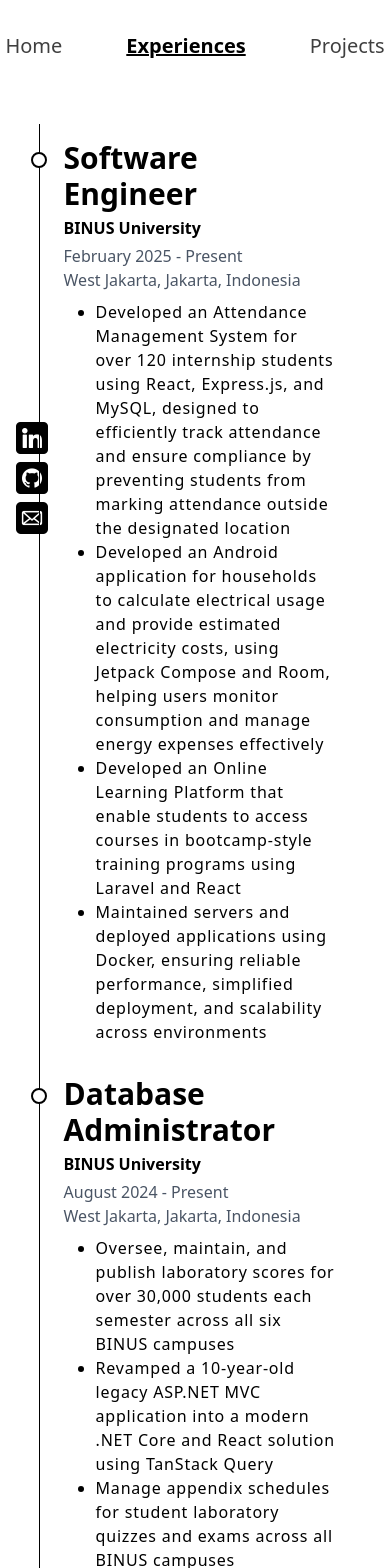
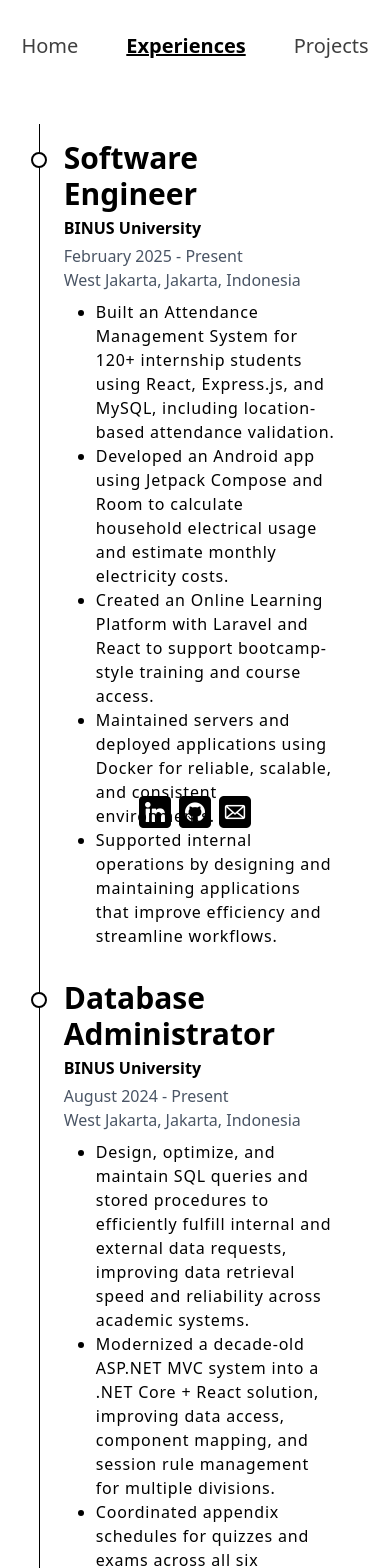
Before and after one commit to AdrianYuu/adrianyu.my.id, a React (Vite) app: page /experiences in a window 390 px wide. Shown: the top 1568 px of the page. Built offline with nearby package versions, Linux system fonts and the light colour scheme.

Commit message:
feat: added responsiveness when in mobile

```diff
--- a/src/components/common/floating-social-media.tsx
+++ b/src/components/common/floating-social-media.tsx
@@ -4,15 +4,22 @@
 
 const FloatingSocialMedia = () => {
     return (
-        <div className={"fixed top-1/2 left-4 flex flex-col gap-2"}>
-            <a href="https://www.linkedin.com/in/adrian-yu1/" target={"_blank"}>
-                <img src={Linkedin} alt={"Linkedin"} className={"w-8 h-8 cursor-pointer"}/>
+        <div
+            className="
+                fixed
+                bottom-4 left-1/2 -translate-x-1/2
+                lg:top-1/2 lg:bottom-auto lg:left-4 lg:-translate-x-0 lg:-translate-y-1/2
+                flex lg:flex-col gap-2
+            "
+        >
+            <a href="https://www.linkedin.com/in/adrian-yu1/" target="_blank">
+                <img src={Linkedin} alt="Linkedin" className="w-8 h-8 cursor-pointer"/>
             </a>
-            <a href="https://github.com/AdrianYuu" target={"_blank"}>
-                <img src={Github} alt={"Github"} className={"w-8 h-8 cursor-pointer"}/>
+            <a href="https://github.com/AdrianYuu" target="_blank">
+                <img src={Github} alt="Github" className="w-8 h-8 cursor-pointer"/>
             </a>
-            <a href="mailto:adrian.yu001@gmail.com" target={"_blank"}>
-                <img src={Email} alt={"Email"} className={"w-8 h-8 cursor-pointer"}/>
+            <a href="mailto:adrian.yu001@gmail.com" target="_blank">
+                <img src={Email} alt="Email" className="w-8 h-8 cursor-pointer"/>
             </a>
         </div>
     );
--- a/src/components/common/navigation-bar.tsx
+++ b/src/components/common/navigation-bar.tsx
@@ -5,7 +5,7 @@
     const {pathname} = useLocation();
 
     return (
-        <div className={"flex gap-16 justify-center p-8 sticky top-0 z-50 bg-white"}>
+        <div className={"flex gap-12 justify-center p-8 sticky top-0 z-50 bg-white"}>
             {ROUTES.map((route, index) => (
                 <NavLink
                     key={index}
--- a/src/components/experiences/experience-card.tsx
+++ b/src/components/experiences/experience-card.tsx
@@ -7,7 +7,7 @@
 const ExperienceCard = ({experience}: Props) => {
     return (
         <div className={"flex gap-2 relative"}>
-            <div className={"absolute left-[-8.4px] top-[28px] bg-white border-2 border-black rounded-xl w-4 h-4"}/>
+            <div className={"absolute left-[-9px] top-[28px] bg-white border-2 border-black rounded-xl w-4 h-4"}/>
             <div className={"flex flex-col gap-2 rounded-xl p-4 ps-6"}>
                 <div className={"flex flex-col gap-1"}>
                     <p className={"text-3xl font-bold"}>{experience.title}</p>
--- a/src/components/projects/project-card-technologies.tsx
+++ b/src/components/projects/project-card-technologies.tsx
@@ -6,7 +6,7 @@
 
 const ProjectCardTechnologies = ({technologies}: Props) => {
     return (
-        <div className={"flex gap-2"}>
+        <div className={"flex gap-2 flex-wrap"}>
             {technologies.map((technology, index) => (
                 <TechnologyBadge key={index} name={technology}/>
             ))}
--- a/src/constants/experiences.ts
+++ b/src/constants/experiences.ts
@@ -15,10 +15,11 @@
         start: "February 2025",
         end: "Present",
         descriptions: [
-            "Developed an Attendance Management System for over 120 internship students using React, Express.js, and MySQL, designed to efficiently track attendance and ensure compliance by preventing students from marking attendance outside the designated location",
-            "Developed an Android application for households to calculate electrical usage and provide estimated electricity costs, using Jetpack Compose and Room, helping users monitor consumption and manage energy expenses effectively",
-            "Developed an Online Learning Platform that enable students to access courses in bootcamp-style training programs using Laravel and React",
-            "Maintained servers and deployed applications using Docker, ensuring reliable performance, simplified deployment, and scalability across environments"
+            "Built an Attendance Management System for 120+ internship students using React, Express.js, and MySQL, including location-based attendance validation.",
+            "Developed an Android app using Jetpack Compose and Room to calculate household electrical usage and estimate monthly electricity costs.",
+            "Created an Online Learning Platform with Laravel and React to support bootcamp-style training and course access.",
+            "Maintained servers and deployed applications using Docker for reliable, scalable, and consistent environments.",
+            "Supported internal operations by designing and maintaining applications that improve efficiency and streamline workflows."
         ]
     },
     {
@@ -28,14 +29,11 @@
         start: "August 2024",
         end: "Present",
         descriptions: [
-            "Oversee, maintain, and publish laboratory scores for over 30,000 students each semester across all six BINUS campuses",
-            "Revamped a 10-year-old legacy ASP.NET MVC application into a modern .NET Core and React solution using TanStack Query",
-            "Manage appendix schedules for student laboratory quizzes and exams across all BINUS campuses",
-            "Generate analytical yudisium reports for over 30,000 students each semester to evaluate academic performance and identify areas for improvement in laboratory operations",
-            "Provide validated data to support the processing of honorariums for over 100 laboratory assistants each semester involved in case creation and grading activities",
-            "Managed and optimized over 15 SQL Server Agent jobs to automate key database operations and ensure reliable, scheduled data processes across academic systems",
-            "Implement and refine database indexing strategies and materialized views to improve query performance and data retrieval efficiency for large-scale academic datasets",
-            "Design, optimize, and maintain SQL queries and stored procedures to efficiently fulfill internal and external data requests, improving data retrieval speed and reliability across academic systems"
+            "Design, optimize, and maintain SQL queries and stored procedures to efficiently fulfill internal and external data requests, improving data retrieval speed and reliability across academic systems.",
+            "Modernized a decade-old ASP.NET MVC system into a .NET Core + React solution, improving data access, component mapping, and session rule management for multiple divisions.",
+            "Coordinated appendix schedules for quizzes and exams across all six campuses, ensuring timely updates, resolving conflicts, and maintaining operational alignment.",
+            "Generated analytical yudisium reports and provided validated data to support graduation evaluations and assistant honorarium processing for 100+ lab assistants.",
+            "Optimized database operations by managing 15+ SQL Server Agent jobs, improving performance through indexing/materialized views, and developing efficient SQL queries and stored procedures."
         ]
     },
     {
@@ -45,10 +43,11 @@
         start: "January 2024",
         end: "May 2024",
         descriptions: [
-            "Teached scientific computing to PPTI 17, PPTI 18, and PPTI 19",
-            "Supported practical sessions by reviewing code, clarifying concepts, and providing debugging assistance",
-            "Helped design and evaluate exercises to reinforce understanding of scientific computing principles",
-            "Collaborated with instructors to ensure effective learning outcomes and student engagement"
+            "Assisted in teaching Scientific Computing with Python for PPTI 17, 18, and 19.",
+            "Taught numerical computation using NumPy, SciPy, and Matplotlib.",
+            "Guided students in implementing numerical methods such as equation solving, interpolation, regression, and integration.",
+            "Supported practical sessions through code review, concept clarification, and debugging help.",
+            "Contributed to designing and evaluating exercises to enhance student understanding and engagement."
         ]
     },
     {
@@ -58,11 +57,11 @@
         start: "August 2023",
         end: "August 2024",
         descriptions: [
-            "Teached over 20 classes and guided over 600 students across different subjects",
-            "Designed and graded over 500 submissions to ensure fair and consistent assessments",
-            "Served as Subject Coordinator for Database Topic during New Assistant Recruitment program",
-            "Participated in the TPA (Test Progressive Assistant): Game Programming, Business Analysis and Desktop Application Development, Web Design and Programming, Networking, and Mobile Application Development",
-            "Selected as the Case Maker for the TPA Web Design and Programming for 24-2 generation"
+            "Taught 20+ classes and mentored 600+ students across programming, databases, networks, HCI, and other computing subjects.",
+            "Developed 6 practicum exam cases and graded 500+ submissions with consistent evaluation standards.",
+            "Coordinated the Database subject for New Assistant Recruitment, managing case creation, tasks, and candidate performance.",
+            "Completed TPA modules covering game dev, web dev, networking, mobile dev, and business app development.",
+            "Selected as Case Maker for TPA web dev, designing comprehensive assessment cases."
         ]
     }
 ];
--- a/src/constants/projects.ts
+++ b/src/constants/projects.ts
@@ -12,6 +12,7 @@
 import ERamenPromotion from "../assets/projects/personal/eramen/promotion.png";
 import ERamenAboutUs from "../assets/projects/personal/eramen/about-us.png";
 import ERamenContactUs from "../assets/projects/personal/eramen/contact-us.png";
+import AtlantisLandingPage from "../assets/projects/professional/atlantis/atlantis-landing-page.png";
 
 export interface IProject {
     title: string;
@@ -30,16 +31,22 @@
 
 export const PROJECTS: IProject[] = [
     {
+        title: "Atlantis",
+        description: "Atlantis",
+        type: ProjectType.PROFESSIONAL,
+        technologies: ["React", "shadcn/ui", "TypeScript", "TanStack Query", ".NET Core", "EF Core", "Microsoft SQL Server", "IIS"],
+        photos: [AtlantisLandingPage]
+    },
+    {
         title: "Attendance Management",
-        description: "A website for attendance management featuring real-time location verification and detailed daily or monthly recap reports, with support for exporting data to Excel.",
+        description: "Attendance Management",
         type: ProjectType.PROFESSIONAL,
         technologies: ["React", "Tailwind", "Express", "TypeScript", "Prisma", "MySQL", "Docker"],
         photos: [AttendanceManagementLoginPage, AttendanceManagementStudentHomePage, AttendanceManagementClassroomHomePage, AttendanceManagementAdminHomePage, AttendanceManagementExcel],
-        demoUrl: "https://enrichment-socs.apps.binus.ac.id/attendance-management/auth/login"
     },
     {
         title: "ERamen",
-        description: "This ramen shop website showcases menu items, promotions, and essential shop information in a simple, appealing layout.",
+        description: "ERamen",
         type: ProjectType.PERSONAL,
         technologies: ["HTML", "CSS", "JavaScript"],
         photos: [ERamenHome, ERamenProduct, ERamenPromotion, ERamenAboutUs, ERamenContactUs],
```
Also changed, not shown: src/components/projects/project-card-photos.tsx (+6 -4 lines), src/pages/home-page.tsx (+5 -5 lines), 1 other file (tests, documents, lock files or other folders).
